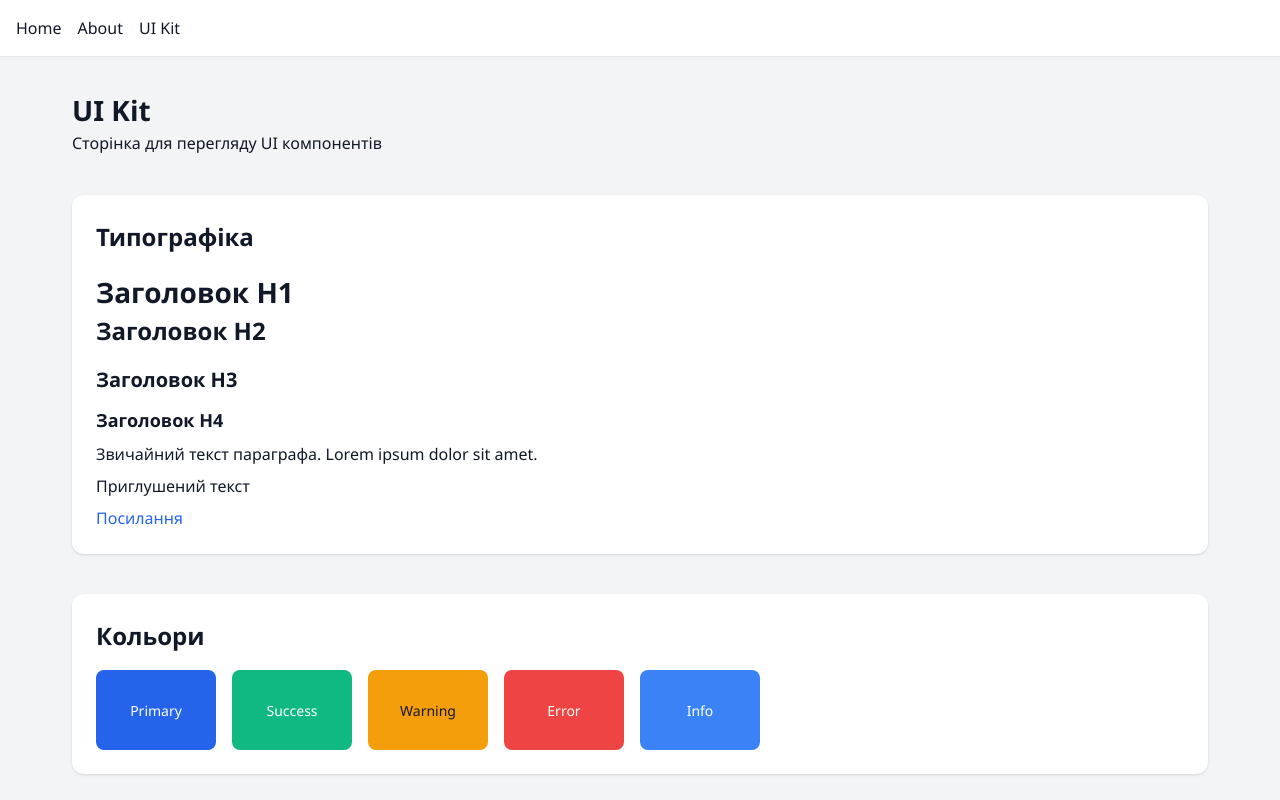
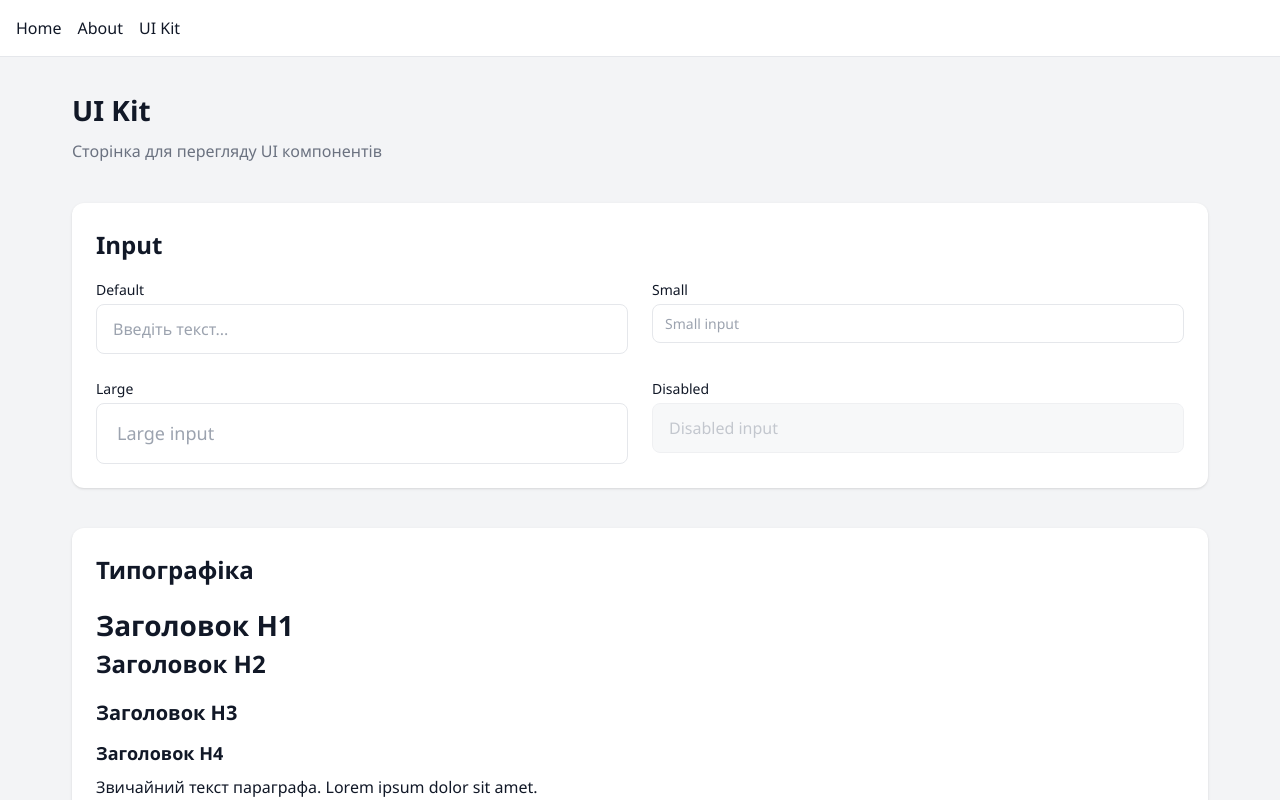
Before and after one commit to webfsi/TestOtpuskUA, a React (Vite) app: page /ui-kit in a window 1280 px wide. Shown: the top 800 px of the page. Built offline with nearby package versions, Linux system fonts and the light colour scheme.

Commit message:
add: input component

```diff
--- /dev/null
+++ b/src/components/ui/Input/Input.scss
@@ -0,0 +1,55 @@
+@use '../../../styles/variables.scss' as *;
+@use '../../../styles/mixins.scss' as *;
+
+.input-wrapper {
+	display: flex;
+	flex-direction: column;
+	gap: $spacing-4;
+}
+
+.input__label {
+	font-size: $font-size-sm;
+	font-weight: $font-weight-medium;
+	color: $color-text-primary;
+}
+
+.input {
+	width: 100%;
+	font-family: $font1;
+	font-size: $font-size-base;
+	color: $color-text-primary;
+	background-color: $color-background-card;
+	border: 1px solid $color-border;
+	border-radius: $border-radius-base;
+	transition: border-color $transition-base, box-shadow $transition-base;
+
+	&::placeholder {
+		color: $color-text-muted;
+	}
+
+	&:focus {
+		outline: none;
+		border-color: $color-border-focus;
+		box-shadow: 0 0 0 3px $color-primary-light;
+	}
+
+	&--sm {
+		padding: $spacing-8 $spacing-12;
+		font-size: $font-size-sm;
+	}
+
+	&--md {
+		padding: $spacing-12 $spacing-16;
+	}
+
+	&--lg {
+		padding: $spacing-16 $spacing-20;
+		font-size: $font-size-lg;
+	}
+
+	&--disabled {
+		background-color: $color-gray-100;
+		cursor: not-allowed;
+		opacity: 0.6;
+	}
+}
--- /dev/null
+++ b/src/components/ui/Input/Input.tsx
@@ -0,0 +1,34 @@
+import { forwardRef, InputHTMLAttributes } from 'react';
+import './Input.scss';
+
+interface InputProps extends Omit<InputHTMLAttributes<HTMLInputElement>, 'size'> {
+	label?: string;
+	size?: 'sm' | 'md' | 'lg';
+}
+
+export const Input = forwardRef<HTMLInputElement, InputProps>(
+	({ label, size = 'md', className = '', disabled, ...rest }, ref) => {
+		const inputClasses = [
+			'input',
+			`input--${size}`,
+			disabled && 'input--disabled',
+			className,
+		]
+			.filter(Boolean)
+			.join(' ');
+
+		return (
+			<div className="input-wrapper">
+				{label && <label className="input__label">{label}</label>}
+				<input
+					ref={ref}
+					className={inputClasses}
+					disabled={disabled}
+					{...rest}
+				/>
+			</div>
+		);
+	}
+);
+
+Input.displayName = 'Input';
--- /dev/null
+++ b/src/components/ui/Input/index.ts
@@ -0,0 +1 @@
+export { Input } from './Input';
--- a/src/pages/UIKit/UIKit.scss
+++ b/src/pages/UIKit/UIKit.scss
@@ -5,6 +5,11 @@
 	padding: $spacing-32;
 	max-width: 1200px;
 	margin: 0 auto;
+
+	&__description {
+		color: $color-text-secondary;
+		margin-top: $spacing-8;
+	}
 
 	&__section {
 		margin-top: $spacing-40;
@@ -33,6 +38,16 @@
 			&:hover {
 				color: $color-primary-hover;
 			}
+		}
+	}
+
+	&__inputs {
+		display: grid;
+		grid-template-columns: repeat(2, 1fr);
+		gap: $spacing-24;
+
+		@include tablet {
+			grid-template-columns: 1fr;
 		}
 	}
 
--- a/src/pages/UIKit/UIKit.tsx
+++ b/src/pages/UIKit/UIKit.tsx
@@ -1,10 +1,31 @@
-import './UIKit.scss';
+import { useState } from "react";
+import { Input } from "../../components/ui/Input";
+import "./UIKit.scss";
 
 function UIKit() {
+  const [inputValue, setInputValue] = useState("");
+  // console.log(inputValue);
   return (
     <div className="ui-kit">
       <h1>UI Kit</h1>
-      <p>Сторінка для перегляду UI компонентів</p>
+      <p className="ui-kit__description">
+        Сторінка для перегляду UI компонентів
+      </p>
+
+      <section className="ui-kit__section">
+        <h2>Input</h2>
+        <div className="ui-kit__inputs">
+          <Input
+            label="Default"
+            placeholder="Введіть текст..."
+            value={inputValue}
+            onChange={(e) => setInputValue(e.target.value)}
+          />
+          <Input label="Small" placeholder="Small input" size="sm" />
+          <Input label="Large" placeholder="Large input" size="lg" />
+          <Input label="Disabled" placeholder="Disabled input" disabled />
+        </div>
+      </section>
 
       <section className="ui-kit__section">
         <h2>Типографіка</h2>
@@ -13,8 +34,6 @@ function UIKit() {
         <h3>Заголовок H3</h3>
         <h4>Заголовок H4</h4>
         <p>Звичайний текст параграфа. Lorem ipsum dolor sit amet.</p>
-        <p className="text-muted">Приглушений текст</p>
-        <a href="#">Посилання</a>
       </section>
 
       <section className="ui-kit__section">
@@ -27,11 +46,6 @@ function UIKit() {
           <div className="ui-kit__color ui-kit__color--info">Info</div>
         </div>
       </section>
-
-      <section className="ui-kit__section">
-        <h2>Компоненти</h2>
-        <p>Тут будуть додаватись UI компоненти...</p>
-      </section>
     </div>
   );
 }
```
